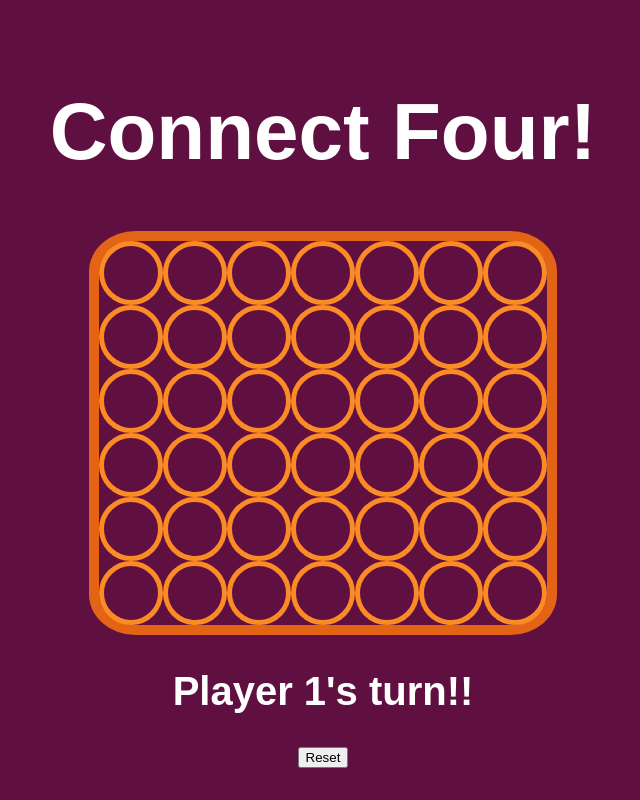
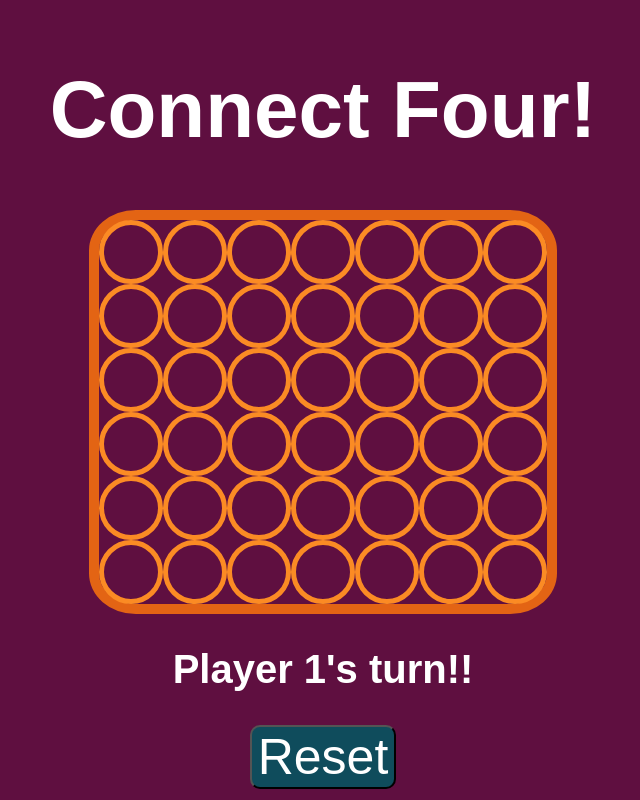
Before and after one commit to laurenhatchett/Connect-Four-Game, a plain HTML site: page index.html in a window 1280 px wide. Shown: the whole page, without its empty margins (317-957 px from the left). Drawn offline with Linux system fonts and the light colour scheme.

Commit message:
style reset button

```diff
--- a/css/style.css
+++ b/css/style.css
@@ -60,3 +60,11 @@ div.square {
   text-align: center;
   vertical-align: middle;
 }
+
+.btn{
+  background-color: #0f4c5c;
+  color:white;
+  font-size:50px;
+  border-radius: 10px;
+
+}
--- a/js/app.js
+++ b/js/app.js
@@ -55,7 +55,6 @@ function init() {
   turn = 1
   winner = null
   render ()
-  console.log('init function running', board)
 }
 
 
```
